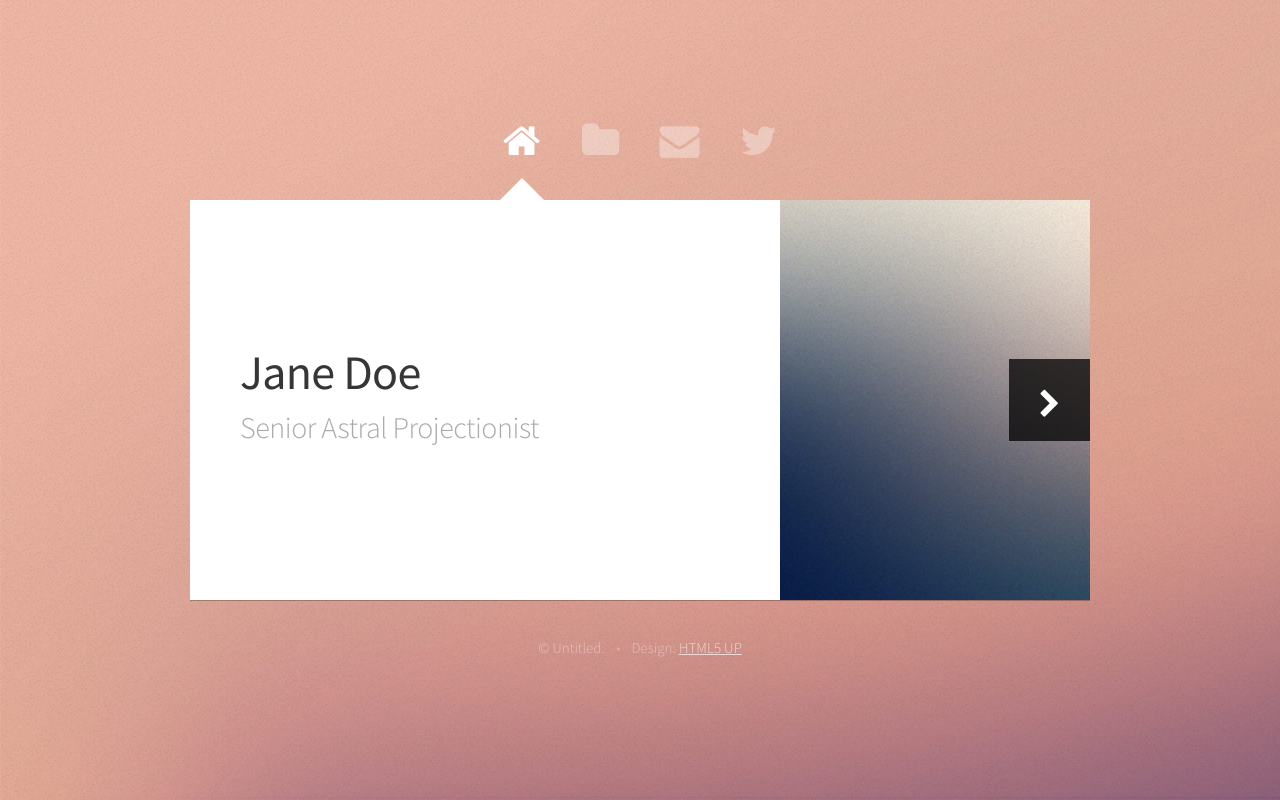
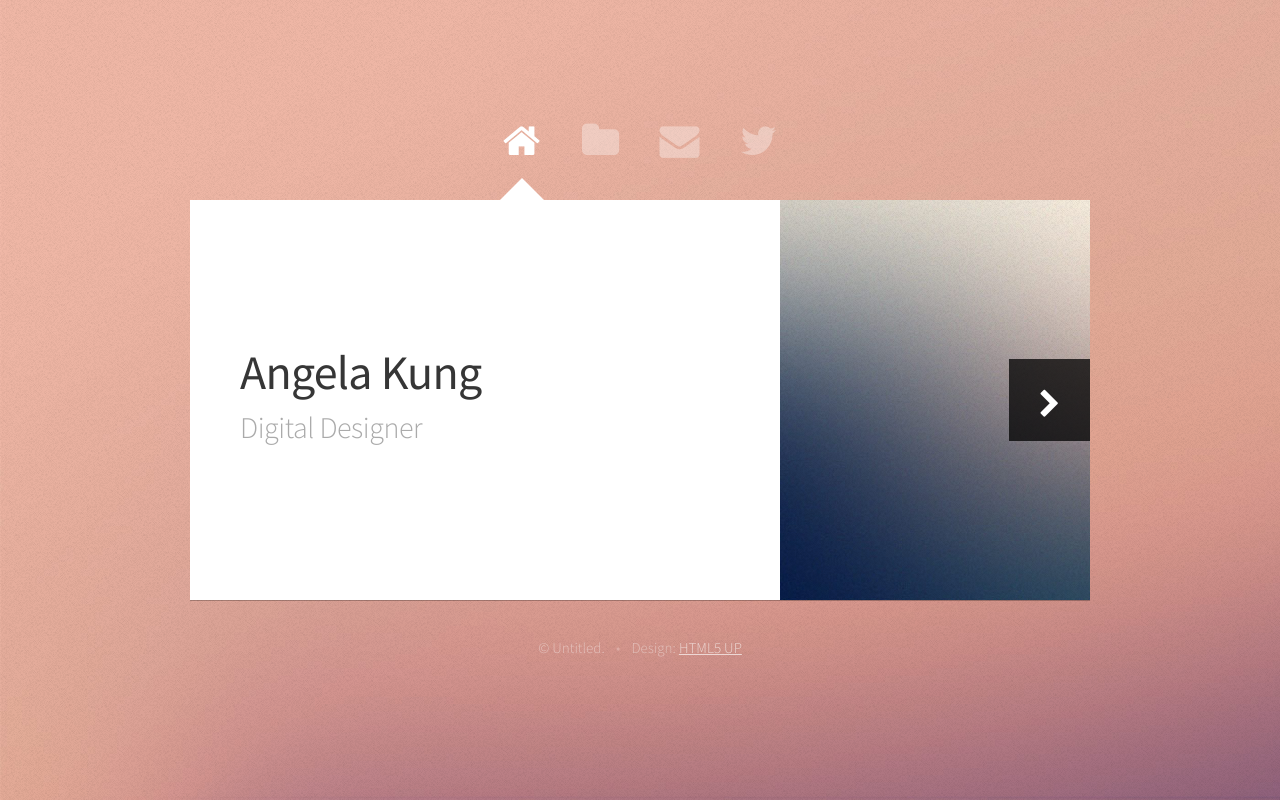
Before and after one commit to angelayukung/angelayukung.github.io, a plain HTML site: page index.html in a window 1280 px wide. Drawn offline with Linux system fonts and the light colour scheme.

Commit message:
test changes h1, p

```diff
--- a/index.html
+++ b/index.html
@@ -33,8 +33,8 @@
 						<!-- Me -->
 							<article id="me" class="panel">
 								<header>
-									<h1>Jane Doe</h1>
-									<p>Senior Astral Projectionist</p>
+									<h1>Angela Kung</h1>
+									<p>Digital Designer</p>
 								</header>
 								<a href="#work" class="jumplink pic">
 									<span class="arrow icon fa-chevron-right"><span>See my work</span></span>
```
